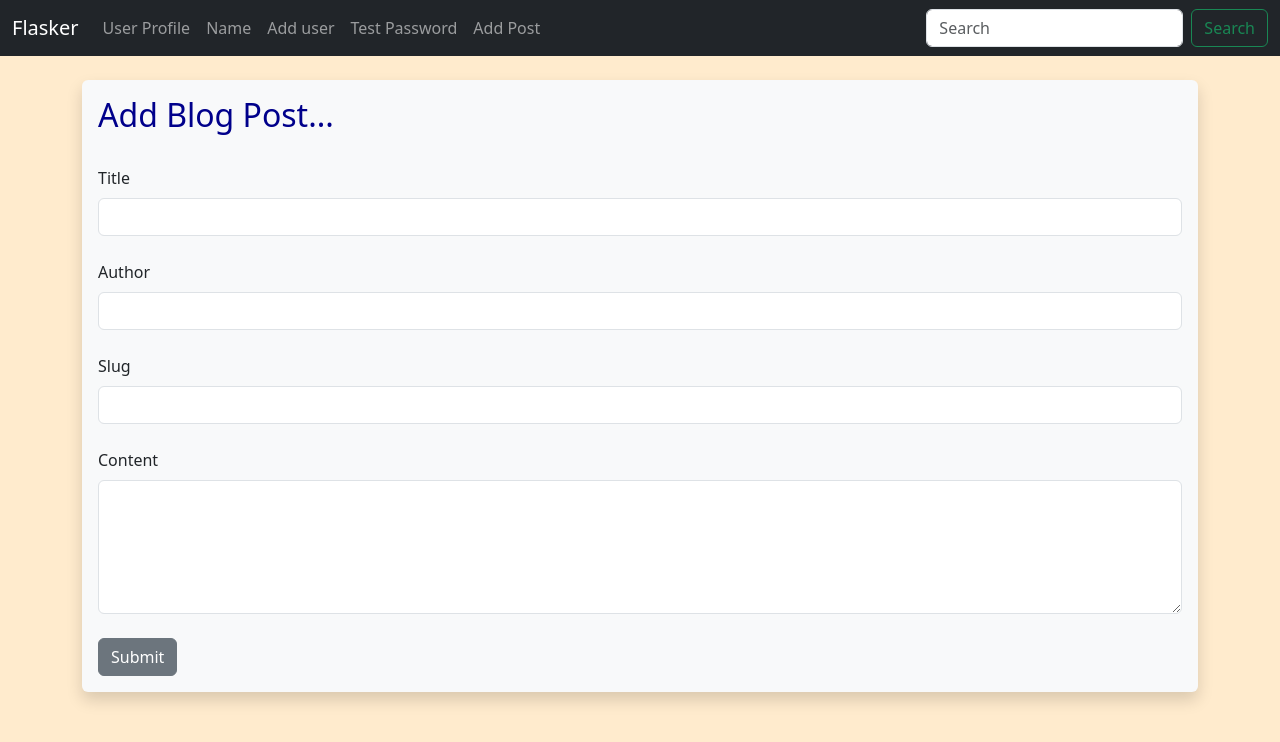
After one commit to Alejoho/Flasker, a Flask app: page /post-m/add-post in a window 1280 px wide. The commit adds this page. Shown: the top 742 px of the page. Run offline with Flask 3, Linux system fonts and the light colour scheme; some libraries are stand-ins or nearby versions.

Commit message:
End of the 17th video. Adding post to the db

```diff
--- a/app/forms/__init__.py
+++ b/app/forms/__init__.py
@@ -1,3 +1,4 @@
 from app.forms.namer_form import NamerForm
 from app.forms.password_form import PasswordForm
 from app.forms.user_form import UserForm
+from app.forms.post_form import PostForm
--- /dev/null
+++ b/app/forms/post_form.py
@@ -0,0 +1,11 @@
+from flask_wtf import FlaskForm
+from wtforms import StringField, SubmitField, TextAreaField
+from wtforms.validators import DataRequired
+
+
+class PostForm(FlaskForm):
+    title = StringField("Title", validators=[DataRequired()])
+    author = StringField("Author", validators=[DataRequired()])
+    slug = StringField("Slug", validators=[DataRequired()])
+    content = TextAreaField("Content", validators=[DataRequired()])
+    submit = SubmitField("Submit")
--- a/app/models/__init__.py
+++ b/app/models/__init__.py
@@ -1 +1,2 @@
 from app.models.user import User
+from app.models.post import Post
--- a/app/routes/__init__.py
+++ b/app/routes/__init__.py
@@ -1,4 +1,5 @@
 from app.routes.error_routes import bp as error_routes_bp
 from app.routes.index_routes import bp as index_routes_bp
 from app.routes.name_routes import bp as name_routes_bp
-from app.routes.user_routes import bp as users_routes_bp
+from app.routes.user_routes import bp as user_routes_bp
+from app.routes.post_routes import bp as post_routes_bp
--- /dev/null
+++ b/app/routes/post_routes.py
@@ -0,0 +1,32 @@
+from flask import Blueprint, render_template, flash
+from app.forms import PostForm
+from app.models import Post
+from app import db
+
+bp = Blueprint("post_routes", __name__)
+
+
+@bp.route("/add-post", methods=["GET", "POST"])
+def add_post():
+    form = PostForm()
+
+    if form.validate_on_submit():
+        post = Post(
+            title=form.title.data,
+            author=form.author.data,
+            slug=form.slug.data,
+            content=form.content.data,
+        )
+
+        form.title.data = ""
+        form.author.data = ""
+        form.slug.data = ""
+        form.content.data = ""
+
+        # TODO: look up how to migrate the last changes to the db using the new structure of the app
+        db.session.add(post)
+        db.session.commit()
+
+        flash("Blog Post Submited Successfuly")
+
+    return render_template("add_post.html", form=form)
--- /dev/null
+++ b/app/templates/add_post.html
@@ -0,0 +1,45 @@
+{% extends "base.html" %} {% block content %}
+
+{# flash message #}
+
+<br />
+
+{% for message in get_flashed_messages() %}
+
+<div class="alert alert-success alert-dismissible fade show" role="alert">
+    {{ message }}
+    <button type="button" class="btn-close" data-bs-dismiss="alert" aria-label="Close"></button>
+</div>
+
+{% endfor %}
+
+
+{# renders the form #}
+
+<div class="shadow p-3 mb-5 bg-body-tertiary rounded">
+    <h1>Add Blog Post...</h1>
+    <br />
+
+    <form method="post">
+        {{ form.hidden_tag() }}
+        {{ form.title.label(class="form-label") }}
+        {{ form.title(class="form-control") }}
+        <br />
+        {{ form.author.label(class="form-label") }}
+        {{ form.author(class="form-control") }}
+        <br />
+        {{ form.slug.label(class="form-label") }}
+        {{ form.slug(class="form-control") }}
+        <br />
+        {{ form.content.label(class="form-label") }}
+        {{ form.content(class="form-control",rows="5") }}
+
+        <br />
+        {{ form.submit(class="btn btn-secondary")}}
+    </form>
+
+</div>
+<br /><br />
+
+
+{% endblock %}
--- a/app/templates/navbar.html
+++ b/app/templates/navbar.html
@@ -19,6 +19,9 @@
                 <li class="nav-item">
                     <a class="nav-link" href="{{ url_for('user_routes.test_password') }}">Test Password</a>
                 </li>
+                <li class="nav-item">
+                    <a class="nav-link" href="{{ url_for('post_routes.add_post') }}">Add Post</a>
+                </li>
             </ul>
             <form class="d-flex" role="search">
                 <input class="form-control me-2" type="search" placeholder="Search" aria-label="Search">
--- a/script_db.py
+++ b/script_db.py
@@ -1,6 +1,8 @@
 # Creates the tables from my code in the db
 
-from app import db, app
+from app import create_app, db
 
-with app.app_context():
+my_app = create_app()
+
+with my_app.app_context():
     db.create_all()
```
Also changed, not shown: app/__init__.py (+12 -7 lines), app/models/post.py (added, +12 -0 lines), create_mysql_db.py (deleted, +0 -20 lines).
